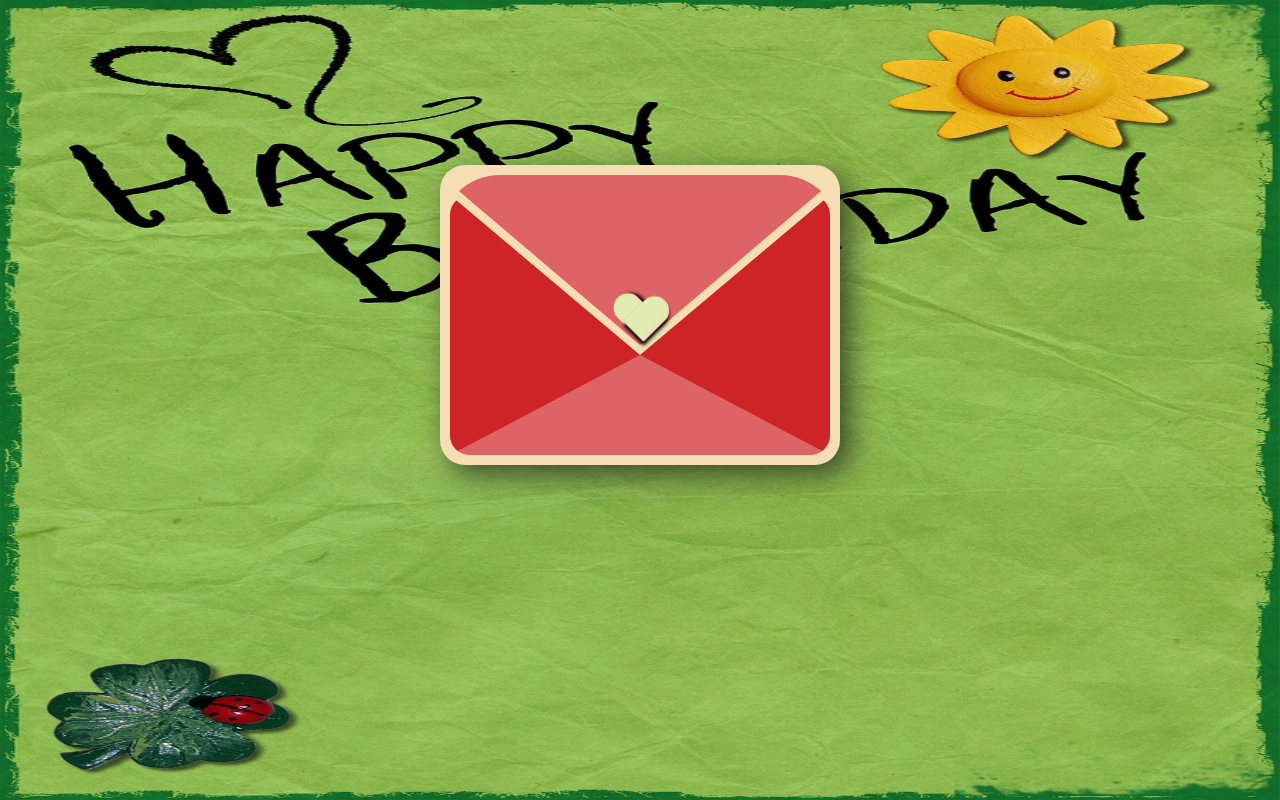
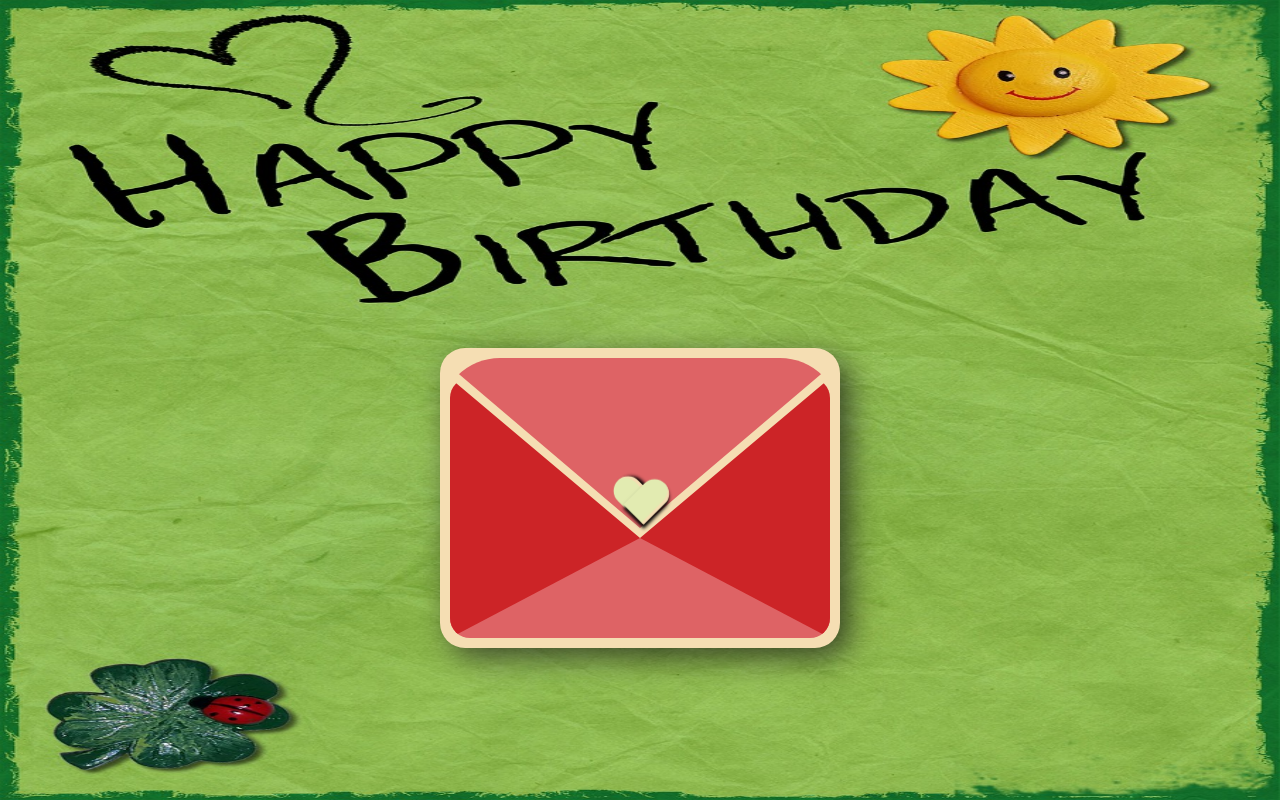
Before and after one commit to Rokazka/Happy-60th-birthdayLinsday., a plain HTML site: page index.html in a window 1280 px wide. Drawn offline with Linux system fonts and the light colour scheme.

Commit message:
Update main.css

```diff
--- a/main.css
+++ b/main.css
@@ -19,6 +19,7 @@
         justify-content: center;
         align-items: center;
         width: 100%;
+        height: 100vh;
         font-family: 'Gill Sans', 'Gill Sans MT', Calibri, 'Trebuchet MS', sans-serif;
         scroll-behavior: none;
     }
@@ -41,8 +42,8 @@
         position: fixed;
         top: 0px;
         left: 0;
-        width: 100vw;
-        height: 100vh;
+        width: 100%;
+        height: 100%;
         object-fit: fit;
         background-size: cover;
     }
@@ -73,8 +74,6 @@
         justify-content: center;
         align-items: center;
         flex-direction: column;
-        height: 600px;
-        max-width: 800px;
     }
 
     .envelop-wrapper {
@@ -130,6 +129,11 @@
         margin-right: 10px;
         margin-bottom: 10px;
         z-index: 5;
+    }
+
+    .letter-container {
+        position: absolute;
+        bottom: 152px;
     }
 
     .letter {
```
